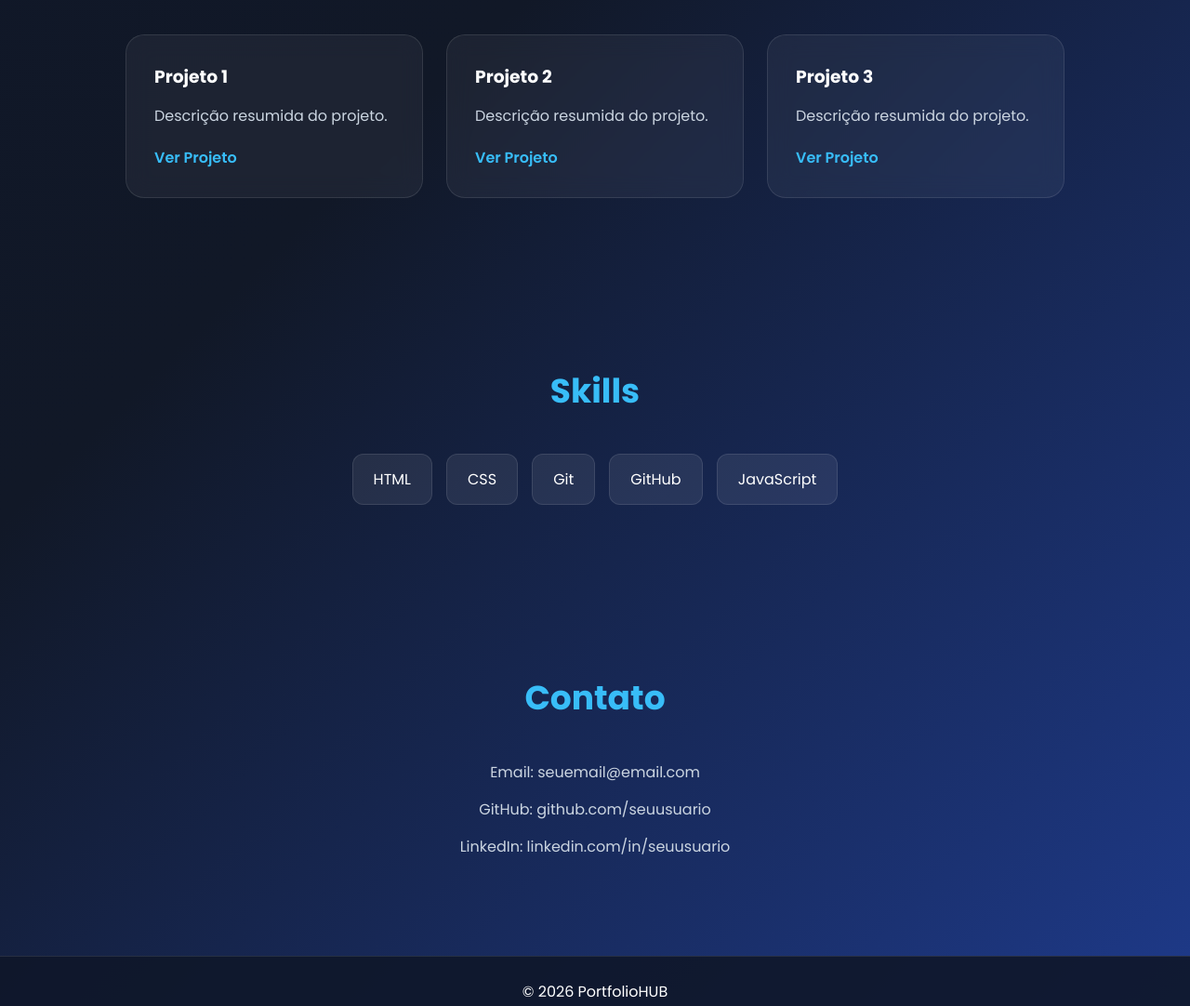
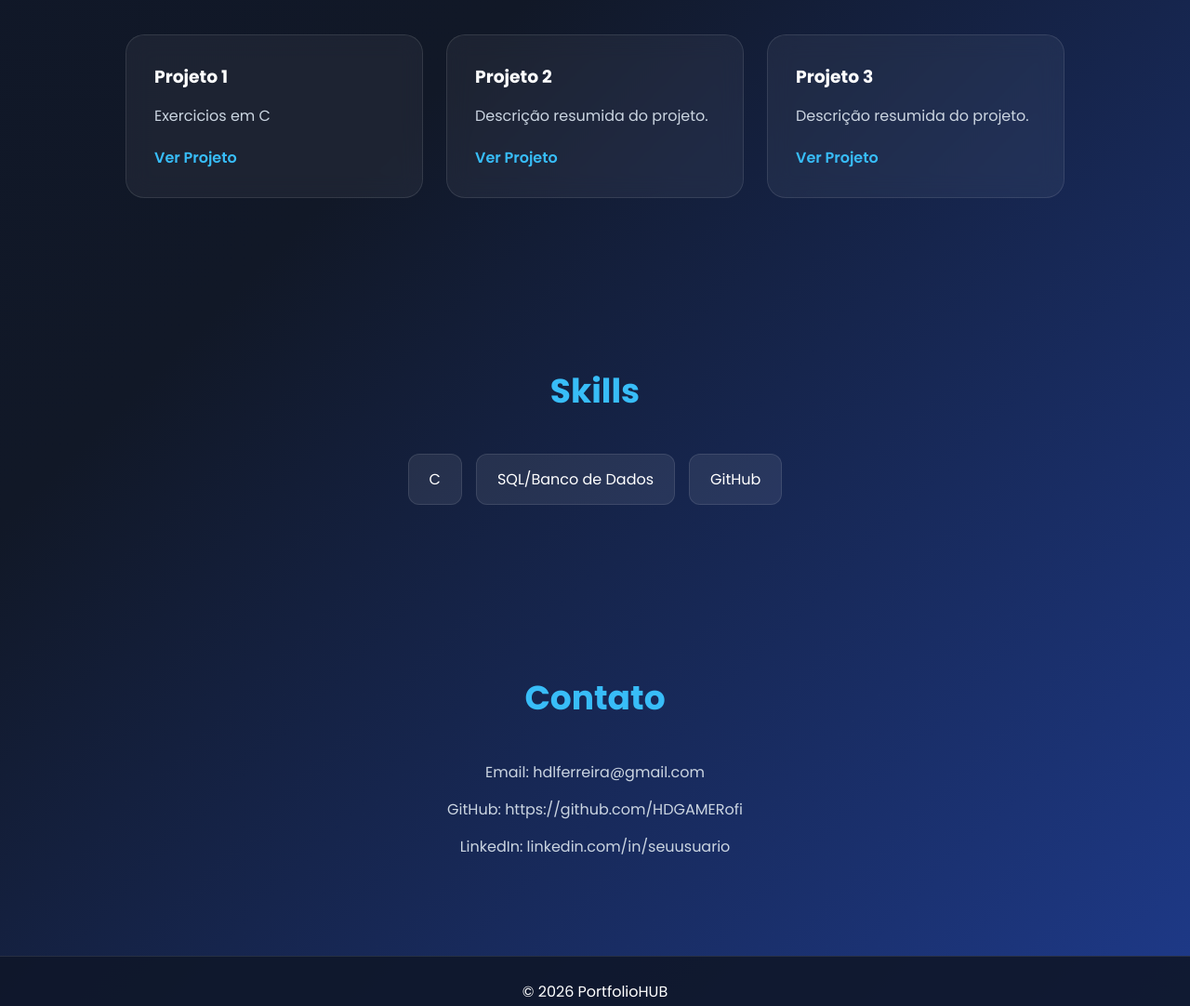
Before and after one commit to HDGAMERofi/PortfolioHUB, a plain HTML site: page index.html in a window 1280 px wide. Shown: the part 1255-2337 px from the top of the page at 93% size. Drawn offline with Linux system fonts and the light colour scheme.

Commit message:
Update index.html

```diff
--- a/index.html
+++ b/index.html
@@ -56,11 +56,11 @@
             <img src="imagem-perfil.jpg" alt="Perfil" class="perfil">
 
             <h2>
-                Seu Nome
+                Henrique Dantas Leal Ferreira
             </h2>
 
             <p>
-                Desenvolvedor Front-End • Estudante de Tecnologia
+                Desenvolvedor • Estudante de Tecnologia
             </p>
 
             <div class="botoes">
@@ -84,7 +84,7 @@
         <div class="container">
 
             <h2>
-                Sobre Mim
+                Tenho 19 anos, moro em Brasília e estudo no CEUB.
             </h2>
 
             <p class="texto">
@@ -115,7 +115,7 @@
                     </h3>
 
                     <p>
-                        Descrição resumida do projeto.
+                        Exercicios em C
                     </p>
 
                     <a href="#">
@@ -172,15 +172,11 @@
 
             <div class="skills">
 
-                <span>HTML</span>
+                <span>C</span>
 
-                <span>CSS</span>
-
-                <span>Git</span>
+                <span>SQL/Banco de Dados</span>
 
                 <span>GitHub</span>
-
-                <span>JavaScript</span>
 
             </div>
 
@@ -196,9 +192,9 @@
                 Contato
             </h2>
 
-            <p>Email: seuemail@email.com</p>
+            <p>Email: hdlferreira@gmail.com</p>
 
-            <p>GitHub: github.com/seuusuario</p>
+            <p>GitHub: https://github.com/HDGAMERofi</p>
 
             <p>LinkedIn: linkedin.com/in/seuusuario</p>
 
```
